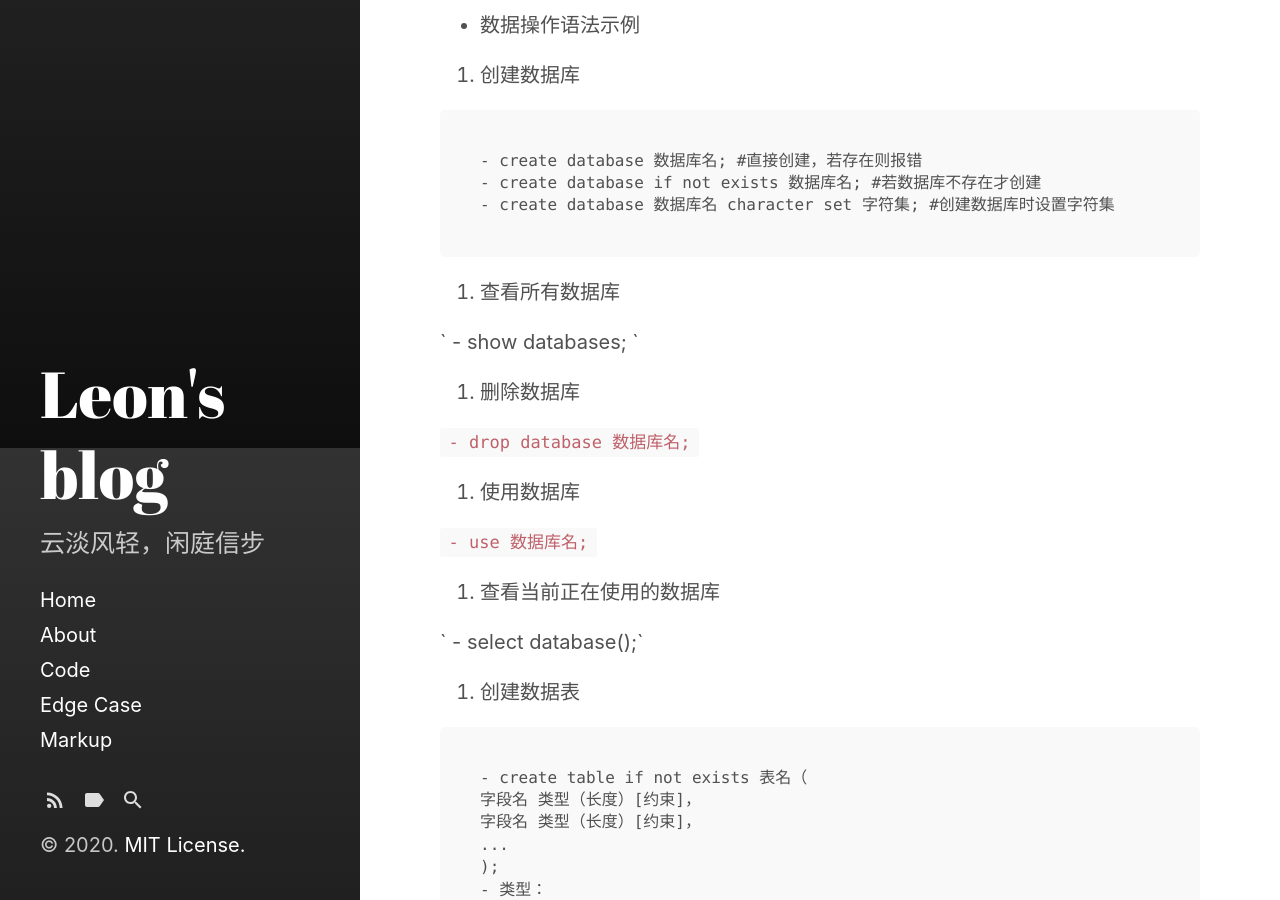
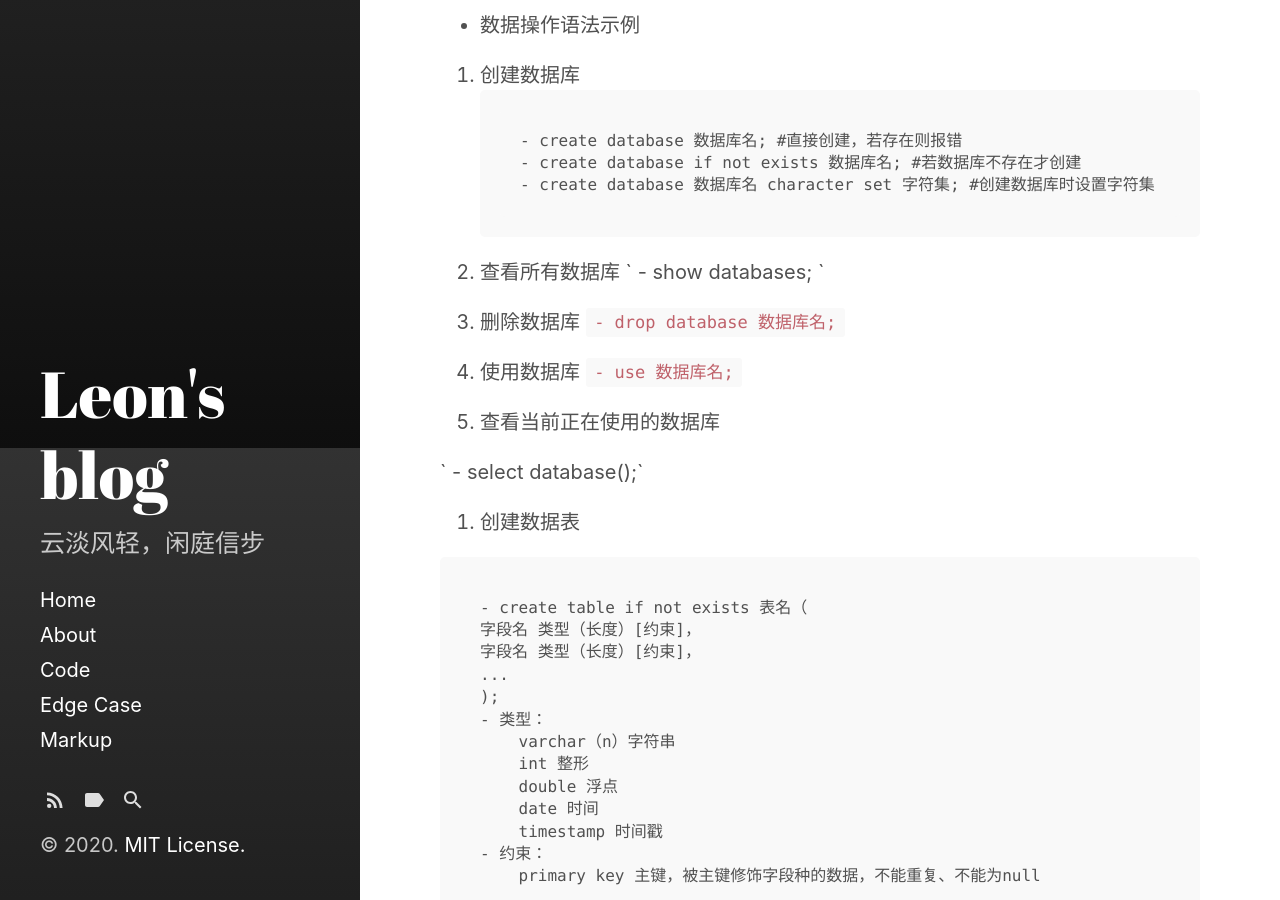
Before and after one commit to WnLeon/blog, a Jekyll site: the page built from _posts/2020-10-29-SQL语言基础.md, in a window 1280 px wide and 900 px high, scrolled down 2252 px. Built offline with Jekyll 4.4.1, drawn with Linux system fonts in a browser that asks for light colours; part of the change alters nothing that is shown.

Commit message:
category add  2020/10/29

````diff
--- a/_posts/2020-10-29-SQL语言基础.md
+++ b/_posts/2020-10-29-SQL语言基础.md
@@ -65,32 +65,26 @@ SQL语言是一种数据库查询和程序设计语言，用于存取数据以
 - 数据操作语法示例
 
 1. 创建数据库
-
 ```
 - create database 数据库名; #直接创建，若存在则报错
 - create database if not exists 数据库名; #若数据库不存在才创建
 - create database 数据库名 character set 字符集; #创建数据库时设置字符集
 ```
 
-
 2. 查看所有数据库
-
- `   - show databases; `
+`   - show databases; `
 
 3. 删除数据库
-
-  `- drop database 数据库名;`
+`- drop database 数据库名;`
 
 4. 使用数据库
-
   `- use 数据库名;`
 
-6. 查看当前正在使用的数据库
+5. 查看当前正在使用的数据库
 
 ` - select database();`
 
-
-7. 创建数据表
+6. 创建数据表
 
 ```
 - create table if not exists 表名（
@@ -109,18 +103,22 @@ SQL语言是一种数据库查询和程序设计语言，用于存取数据以
 
 ```
 
-8. 查看表
+
+7. 查看表
 
 ```
 - show tables； #查看数据库中的所有表
 - desc 表名; #查看表结构
 ```
 
-9. 删除表
+
+8. 删除表
 
 `- drop table 表名; `
 
-10. 修改表结构格式
+
+9. 修改表结构格式
+
 ```
 - alter table 表名 add `列名` 类型（长度） [约束];  #给表新增一列
 - alter table 表名 change `旧列名` 新列名 类型（长度） [约束];  #修改某一列列名和数据类型
@@ -128,7 +126,7 @@ SQL语言是一种数据库查询和程序设计语言，用于存取数据以
 - rename table 列名 to 新列名; #重命名表
 ```
 
-11. 插入表记录
+10. 插入表记录
 ```
 - insert into 表名（字段1、字段2、字段3...） values(值1、值2、值3...); #一次性插入单行数据
 #注意：
````
